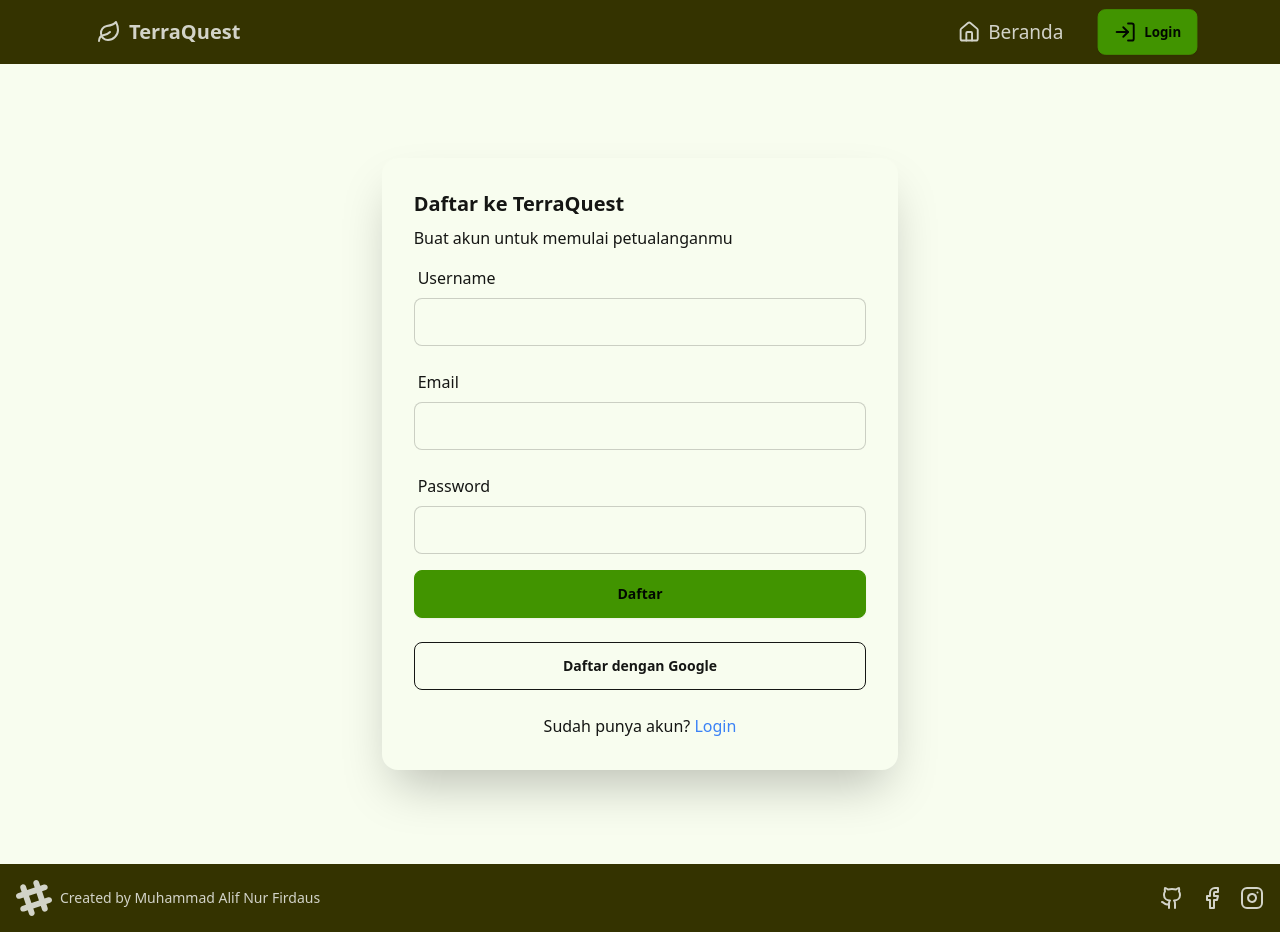
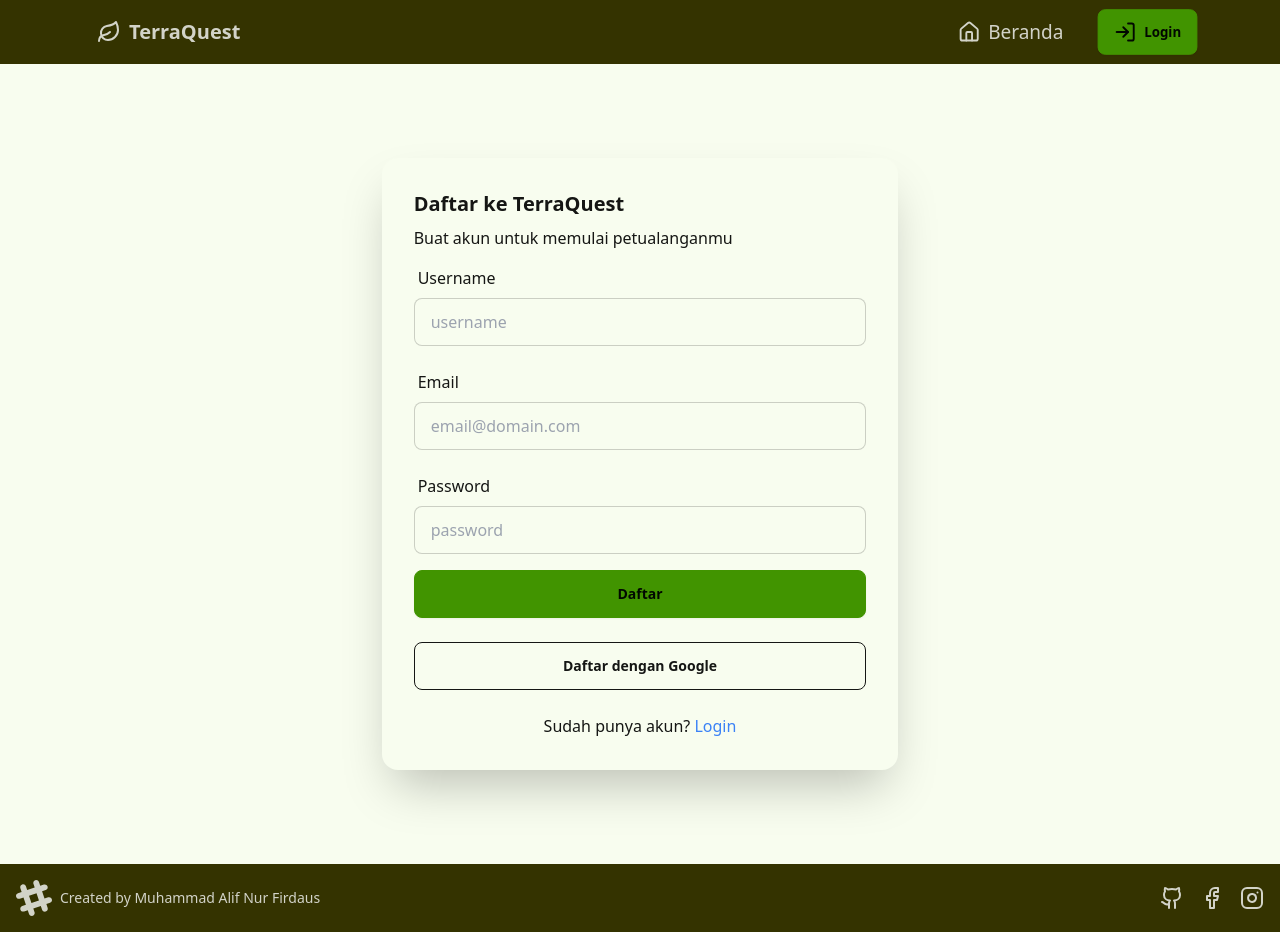
Before and after one commit to alipnf/Terra-Quest, a React (Vite) app: page /register in a window 1280 px wide. Built offline with nearby package versions, Linux system fonts and the light colour scheme; no server answers.

Commit message:
fix(auth): add password validation
Add password validation to the login and register forms, ensuring that passwords are at least 8 characters long.

BREAKING CHANGE: Passwords must now be at least 8 characters long.

```diff
--- a/src/components/auth/Login.jsx
+++ b/src/components/auth/Login.jsx
@@ -15,7 +15,7 @@ export default function Login() {
   const navigate = useNavigate();
 
   return (
-    <div className="min-h-screen flex items-center p-5 justify-center">
+    <div className="md:min-h-screen flex items-center p-5 justify-center">
       <div className="card xl:w-4/12 bg-base-100 shadow-2xl">
         <div className="card-body">
           <p className="card-title">Selamat datang di TerraQuest</p>
--- a/src/components/auth/Register.jsx
+++ b/src/components/auth/Register.jsx
@@ -36,6 +36,7 @@ export default function Register() {
                   onChange={(e) => setName(e.target.value)}
                   className="input input-bordered"
                   required
+                  placeholder="username"
                 />
               </div>
               <div className="form-control">
@@ -49,6 +50,7 @@ export default function Register() {
                   onChange={(e) => setEmail(e.target.value)}
                   className="input input-bordered"
                   required
+                  placeholder="email@domain.com"
                 />
               </div>
               <div className="form-control">
@@ -61,6 +63,7 @@ export default function Register() {
                   value={password}
                   onChange={(e) => setPassword(e.target.value)}
                   className="input input-bordered"
+                  placeholder="password"
                   required
                 />
               </div>
--- a/src/hooks/useLogin.js
+++ b/src/hooks/useLogin.js
@@ -12,6 +12,11 @@ export function useLogin() {
 
   const handleSubmit = (e) => {
     e.preventDefault();
+    if (password.length < 8) {
+      setError("Password harus minimal 8 karakter.");
+      return;
+    }
+
     login(email, password);
   };
 
--- a/src/hooks/useRegister.js
+++ b/src/hooks/useRegister.js
@@ -14,6 +14,10 @@ export function useRegister() {
 
   const handleSubmit = async (e) => {
     e.preventDefault();
+    if (password.length < 8) {
+      setError("Password harus minimal 8 karakter.");
+      return;
+    }
     await register(email, password, name, (status, errorMessage) => {
       if (status === true) {
         setShowSuccessModal(true);
```
